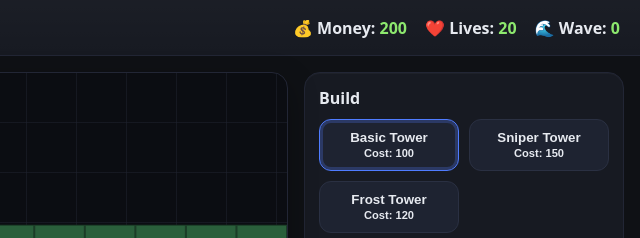
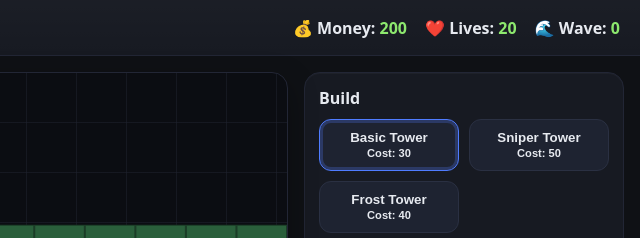
Before and after one commit to qqs377/TowerDefense, a plain HTML site: page index.html in a window 1280 px wide. Shown: the top 238 px of the page, 640-1280 px from the left. Drawn offline with Linux system fonts and the light colour scheme.

Commit message:
Update index.html

```diff
--- a/index.html
+++ b/index.html
@@ -27,13 +27,13 @@
         <h2>Build</h2>
         <div class="tower-buttons">
           <button class="tower-btn" data-type="basic">
-            Basic Tower<br><small>Cost: 100</small>
+            Basic Tower<br><small>Cost: 30</small>
           </button>
           <button class="tower-btn" data-type="sniper">
-            Sniper Tower<br><small>Cost: 150</small>
+            Sniper Tower<br><small>Cost: 50</small>
           </button>
           <button class="tower-btn" data-type="slow">
-            Frost Tower<br><small>Cost: 120</small>
+            Frost Tower<br><small>Cost: 40</small>
           </button>
         </div>
         <p class="hint">
```
